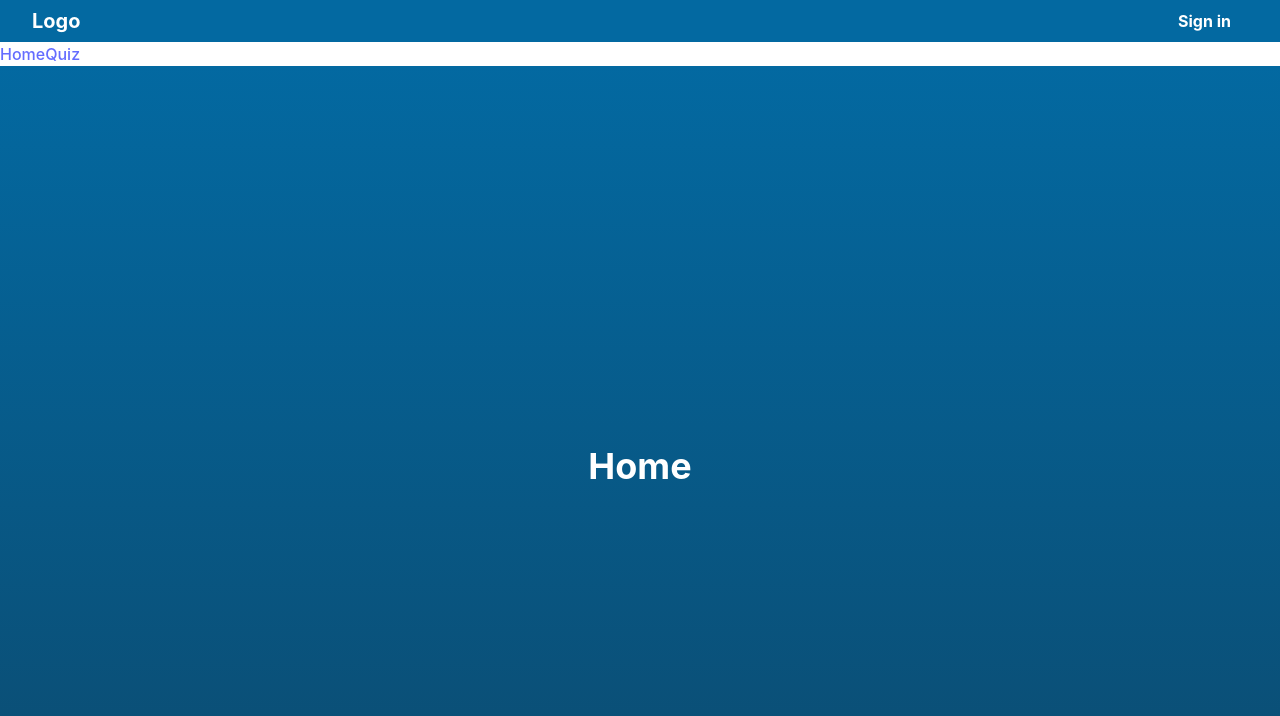
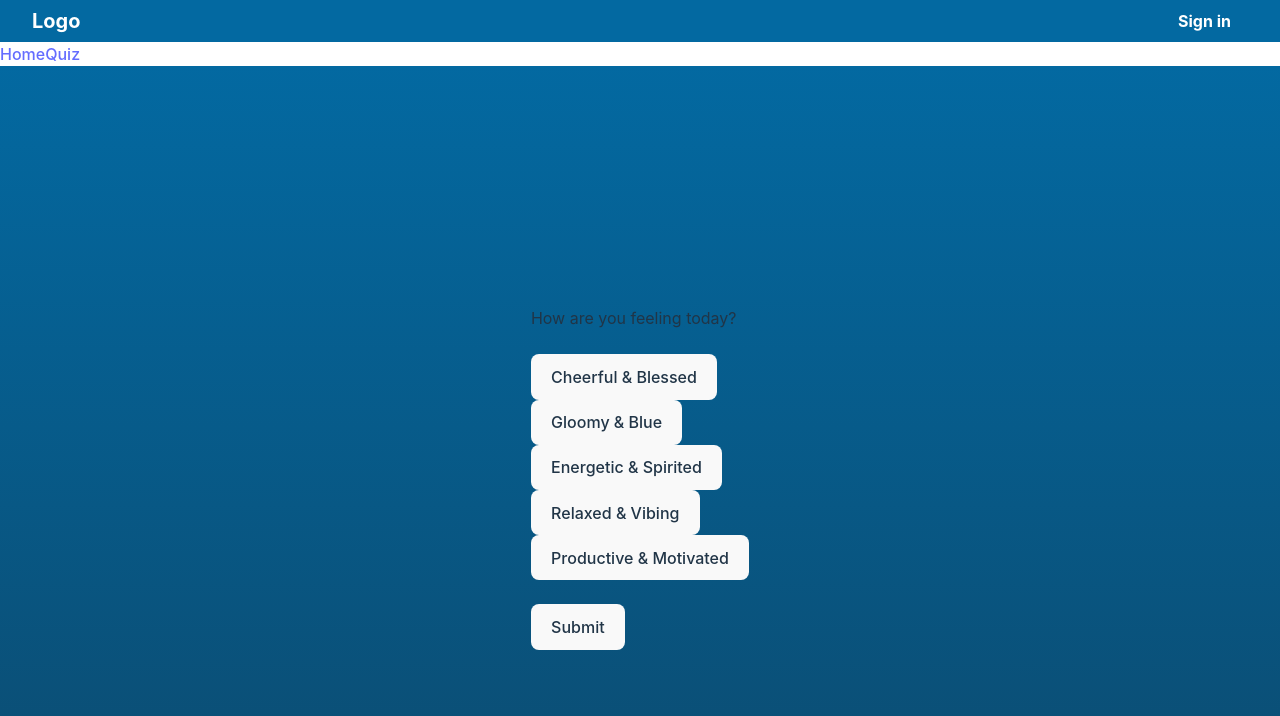
Before and after one commit to athomas227/pursuit-hackathon, a React (Vite) app: page / in a window 1280 px wide. Shown: the top 716 px of the page. Built offline with nearby package versions, Linux system fonts and the light colour scheme; no server answers.

Commit message:
added quiz to home component

```diff
--- a/src/Components/Home/Home.jsx
+++ b/src/Components/Home/Home.jsx
@@ -1,7 +1,13 @@
+import React from 'react'
+import Quiz from '../Quiz/Quiz'
+
 export default function Home() {
+
     return (
         <div className="h-screen w-screen bg-gradient-to-b from-sky-700 to-sky-900 flex items-center justify-center">
-            <h1 className="text-4xl font-bold text-white">Home</h1>
+            <div>
+                <Quiz />
+            </div>
         </div>
     )
 }
```
Also changed, not shown: 1 other file (tests, documents, lock files or other folders).
